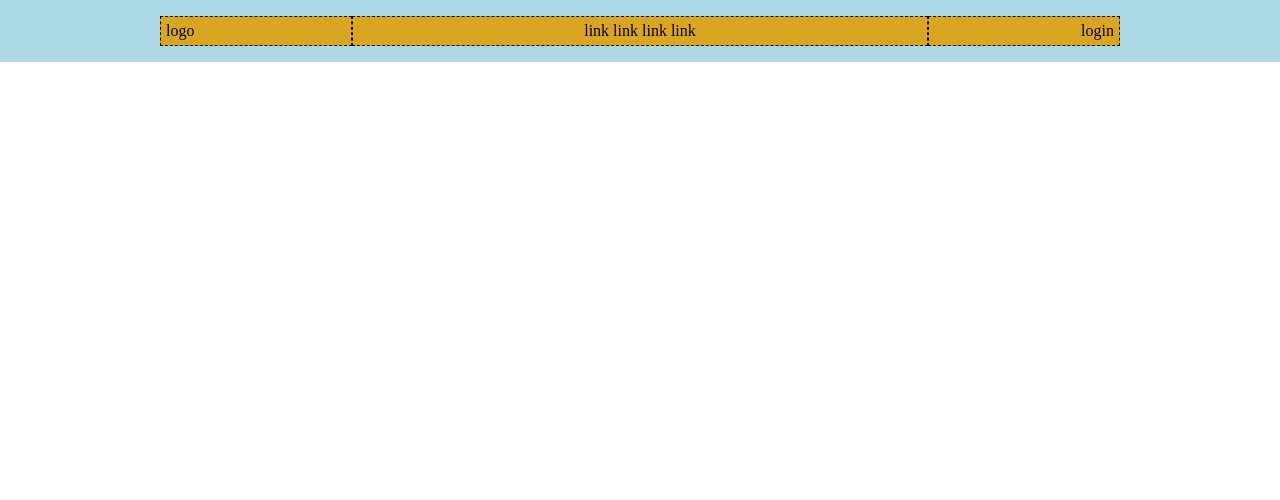
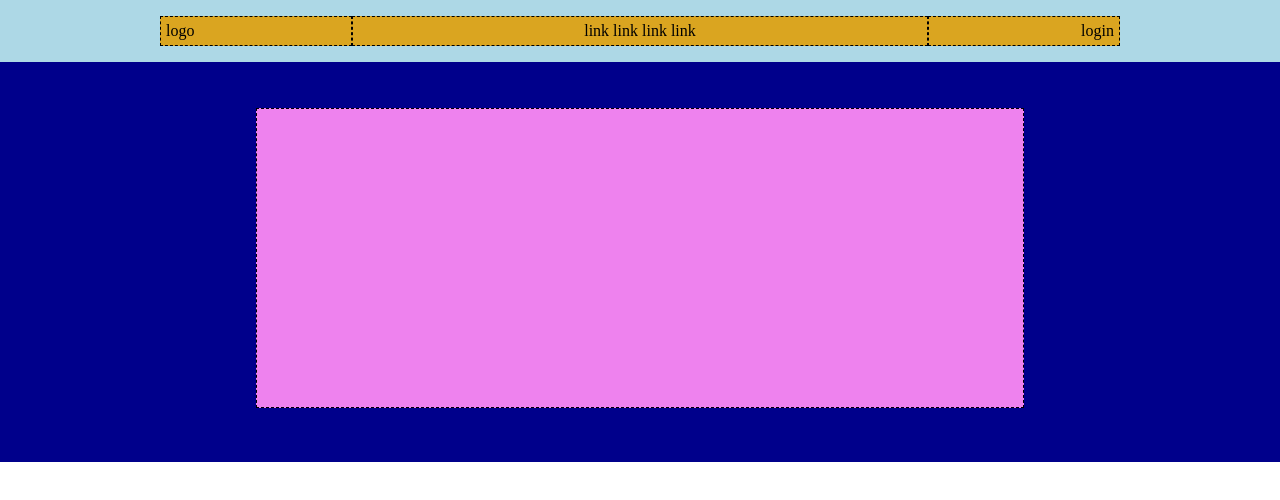
Before and after one commit to anilraj-rgb/htmlcss-struttura-discord, a plain HTML site: page index.html in a window 1280 px wide. Drawn offline with Linux system fonts and the light colour scheme.

Commit message:
[UPD] second part complited

```diff
--- a/index.html
+++ b/index.html
@@ -18,3 +18,11 @@
             </div>
         </div>
     </header>
+    <main>
+        <section class="sect first">
+            <div class="container">
+                <div class="d-flex">
+                    <div class="img-intro"></div>
+                </div>
+            </div>
+        </section>
--- a/style.css/discord.css
+++ b/style.css/discord.css
@@ -42,3 +42,25 @@ header {
 .col.col-ex.right{
     text-align: right;
 }
+
+.sect {
+    min-height: 400px;
+    padding: 30px;
+}
+
+.sect.first {
+    background-color: #00008B;
+}
+
+.sect.second {
+
+}
+
+.img-intro {
+    background-color: #EE82EE;
+    border: var(--border-dash);
+    width: 80%;
+    min-height: 300px;
+    margin: auto;
+
+}
```
